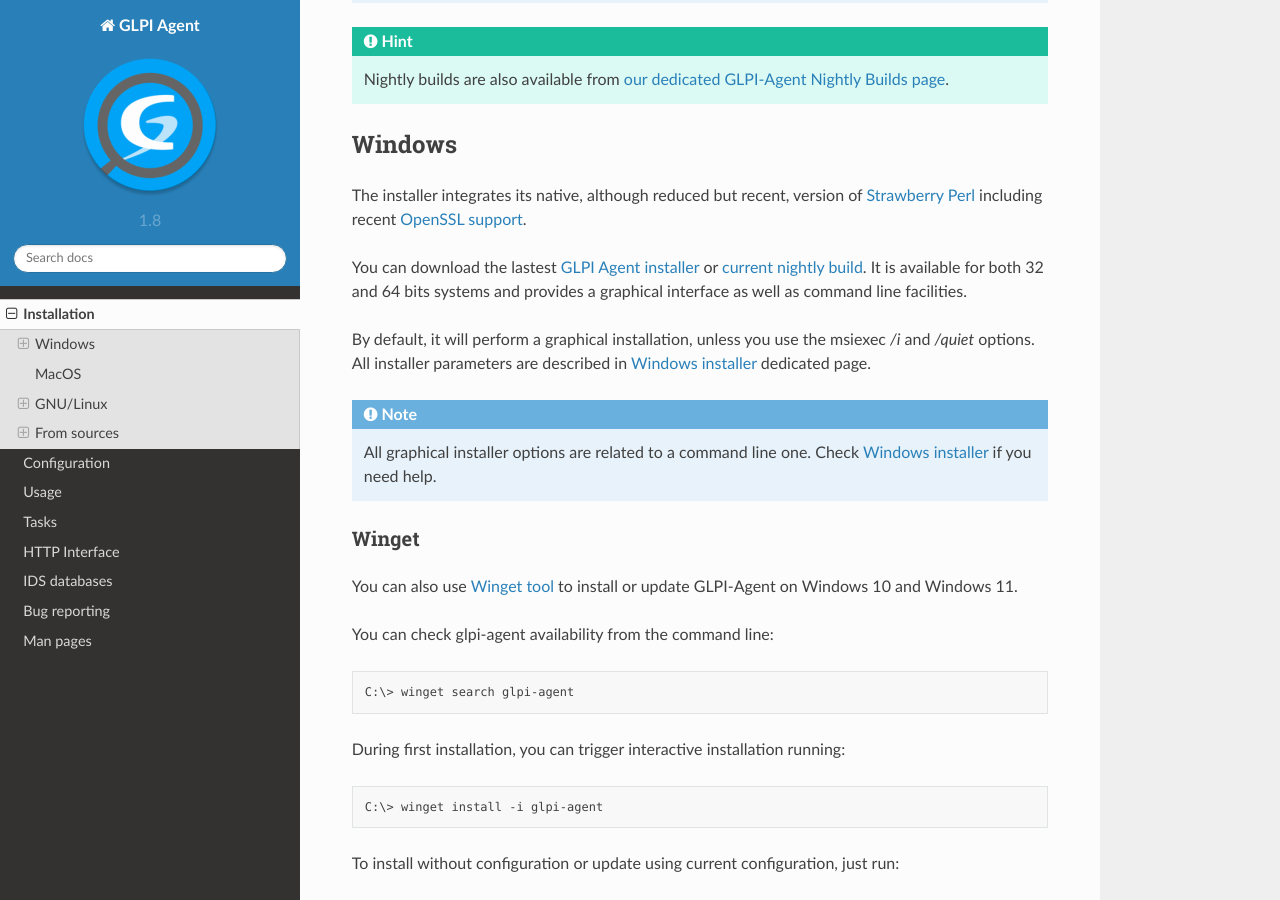
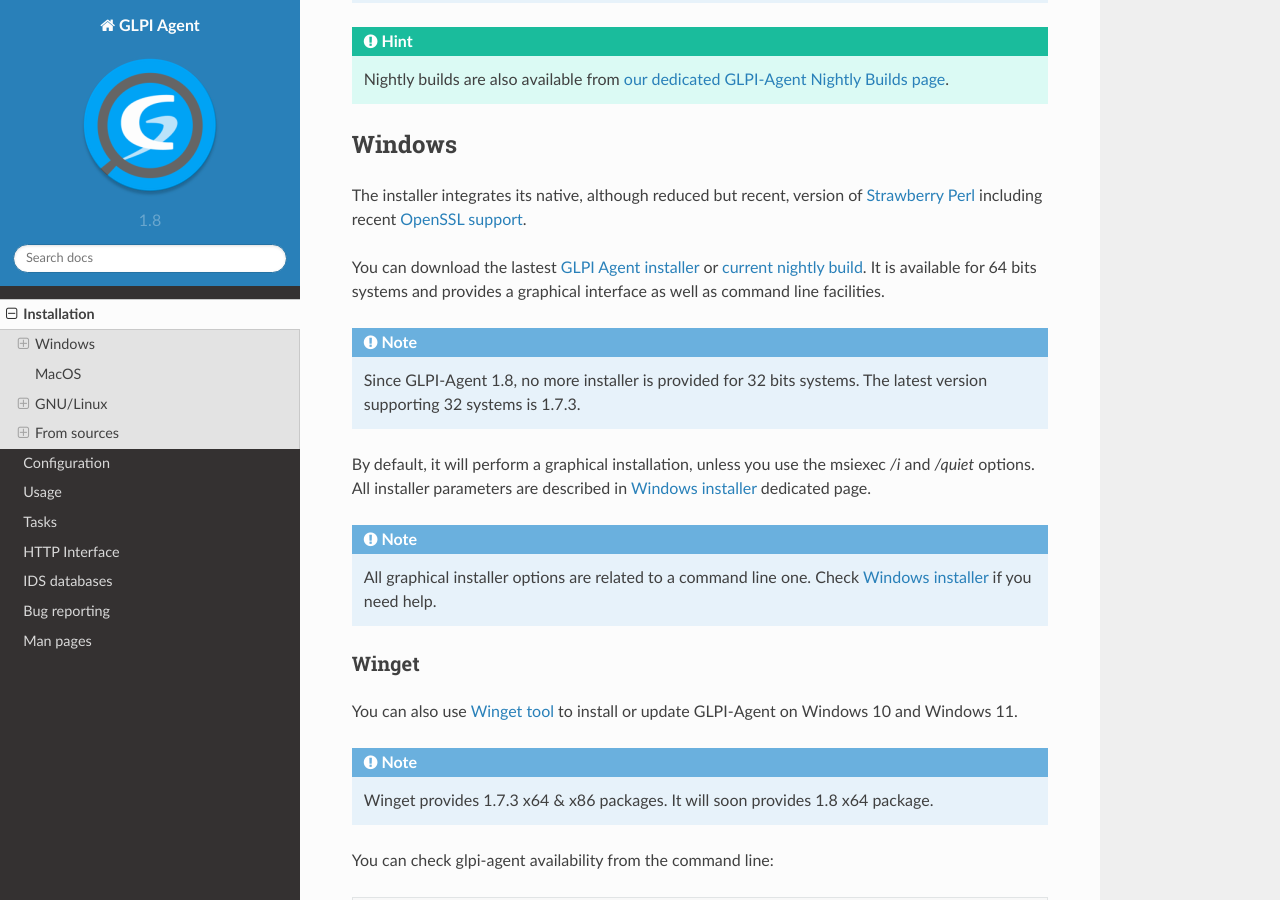
Before and after one commit to glpi-project/doc-agent, a Sphinx documentation site: the page built from source/installation/index.rst, in a window 1280 px wide and 900 px high, scrolled down 377 px. Built offline with Sphinx 7.4.7 and the Read the Docs theme 2.0.0, drawn with Linux system fonts in a browser that asks for light colours.

Commit message:
Updated notes for windows installation

```diff
--- a/source/installation/index.rst
+++ b/source/installation/index.rst
@@ -23,7 +23,11 @@
 
 The installer integrates its native, although reduced but recent, version of `Strawberry Perl <https://strawberryperl.com/>`_ including recent `OpenSSL support <https://www.openssl.org/>`_.
 
-You can download the lastest `GLPI Agent installer <https://github.com/glpi-project/glpi-agent/releases>`_ or `current nightly build <https://nightly.glpi-project.org/glpi-agent>`_. It is available for both 32 and 64 bits systems and provides a graphical interface as well as command line facilities.
+You can download the lastest `GLPI Agent installer <https://github.com/glpi-project/glpi-agent/releases>`_ or `current nightly build <https://nightly.glpi-project.org/glpi-agent>`_. It is available for 64 bits systems and provides a graphical interface as well as command line facilities.
+
+.. note::
+
+   Since GLPI-Agent 1.8, no more installer is provided for 32 bits systems. The latest version supporting 32 systems is 1.7.3.
 
 By default, it will perform a graphical installation, unless you use the msiexec `/i` and `/quiet` options. All installer parameters are described in :doc:`./windows-command-line` dedicated page.
 
@@ -35,6 +39,10 @@
 ^^^^^^
 
 You can also use `Winget tool <https://learn.microsoft.com/en-us/windows/package-manager/winget/>`_ to install or update GLPI-Agent on Windows 10 and Windows 11.
+
+.. note::
+
+   Winget provides 1.7.3 x64 & x86 packages. It will soon provides 1.8 x64 package.
 
 You can check glpi-agent availability from the command line:
 
```
